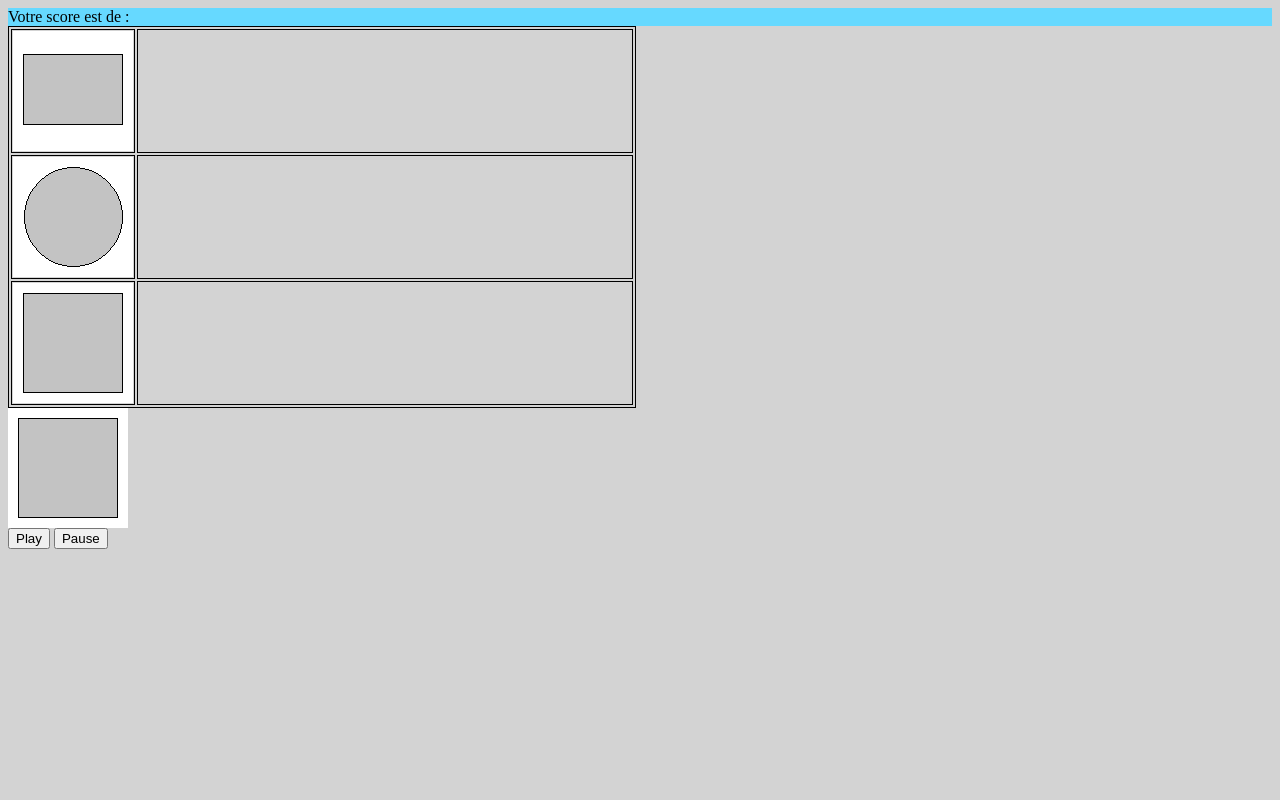
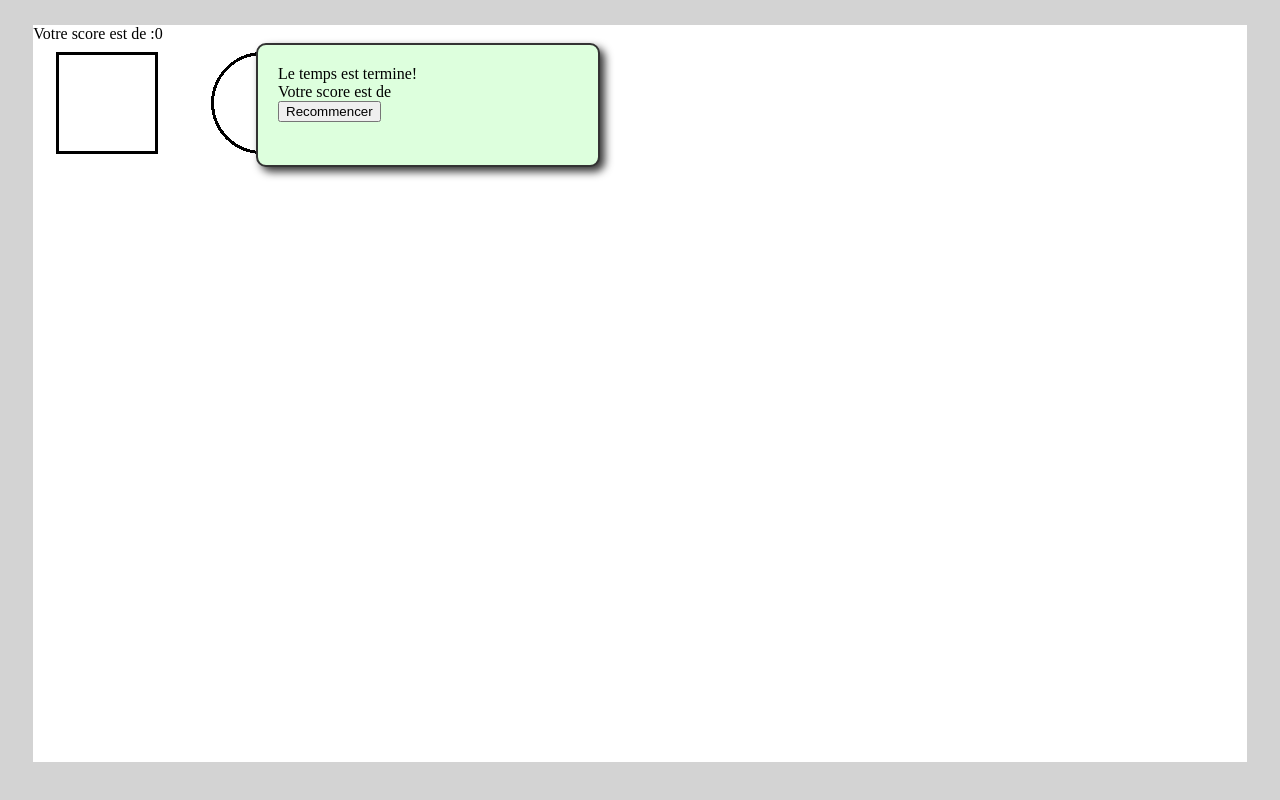
Before and after one commit to SamanMoha/Lapinouss, a PHP site: page /games/Geometry_Shapes/View/GeometryGame.html in a window 1280 px wide. Run offline with PHP 8.4, Linux system fonts and the light colour scheme.

Commit message:
partial integration of Geometry Shapes game

```diff
--- a/games/Geometry_Shapes/Controller/GeometryFormController.js
+++ b/games/Geometry_Shapes/Controller/GeometryFormController.js
@@ -2,18 +2,50 @@ var GeometryFormController = function (pModel) {
     var model = pModel || new GeometryFormModel();
 
     function play_clicked(){
-        console.log($('listgeometric'));
+        $('div#gamehome').hide();
         model.startGameTimer();
+
+        $('.droppable').droppable({
+            accept:".ui-draggable",
+            activeClass:"zone-drop-active",
+            hoverClass:"zone-drop-survolee",
+            drop: handleFigureDrop
+        });
     }
 
     function pause_clicked(){
-        $('pausebutton').val(model.pauseGameTimer());
+        $('div#gamehome').show();
+        $('input#pausebutton').html(model.pauseGameTimer());
+    }
+
+    function handleFigureDrop( event, ui){
+        var responseForm = ui.draggable.data('form');
+        var mainForm = $(this).data('form');
+
+        if(responseForm == mainForm){
+            model.setScore(model.getScore() + 20);
+            $('span#score').html(model.getScore());
+            $(ui.draggable).remove();
+            model.initListGeometric();
+        }else{
+            if(model.getScore() >= 10)
+            model.setScore(model.getScore() - 10);
+            $('span#score').html(model.getScore());
+        }
     }
 
     function init () {
+        $('#endmessage').hide();
         $('#playbutton').click(function(){play_clicked();});
         $('#pausebutton').click(function(){pause_clicked();});
-        //$('#score').val(model.getScore());
+        model.startGameTimer();
+        $('.droppable').droppable({
+            accept:".ui-draggable",
+            activeClass:"zone-drop-active",
+            hoverClass:"zone-drop-survolee",
+            drop: handleFigureDrop
+        });
+        model.initListGeometric();
     }
 
     return {
--- a/games/Geometry_Shapes/Lapinouss.css
+++ b/games/Geometry_Shapes/Lapinouss.css
@@ -1,35 +1,77 @@
 body {
-    background-color:  lightgrey;
-}
-div.displayscore {
-    background-color: #66d9ff;
+    background-color: lightgrey;
 }
 
-table {
-    empty-cells: show;
+div.content {
+    background-color: white;
+    height: 94%;
+    margin-top: 2%;
+    margin-left: 2%;
+    margin-bottom: 2%;
+    margin-right: 2%;
+}
+
+span.droppable{
+    margin: 5px;
+    padding: 10px;
+    height: 200px;
+    width: 200px;
+}
+
+div.listgeometric {
     border: 1px solid black;
 }
 
-td {
-    border: 1px solid black;
+span.zone-drop-active {
+    background-color: dodgerblue;
+    margin: 5px;
+    padding: 10px;
+    height: 200px;
+    width: 200px;
 }
 
-tr {
-    border: 1px solid black;
+span.zone-drop-survolee {
+    background-color: limegreen;
+    margin: 5px;
+    padding: 10px;
+    height: 200px;
+    width: 200px;
 }
 
-td.droppable{
-    width: 80%;
+#endmessage {
+    position: absolute;
+    left: 20%;
+    right: 20%;
+    background: #dfd;
+    width: 300px;
+    height: 80px;
+    z-index: 100;
+
+    border: 2px solid #333;
+    -moz-border-radius: 10px;
+    -webkit-border-radius: 10px;
+    border-radius: 10px;
+    -moz-box-shadow: .3em .3em .5em rgba(0, 0, 0, .8);
+    -webkit-box-shadow: .3em .3em .5em rgba(0, 0, 0, .8);
+    box-shadow: .3em .3em .5em rgba(0, 0, 0, .8);
+    padding: 20px;
 }
 
-div.listgeometrics {
-    border: 1px solid black;
+#gamehome {
+    position: absolute;
+    left: 20%;
+    right: 20%;
+    background: #dfd;
+    width: 600px;
+    height: 450px;
+    z-index: 100;
+
+    border: 2px solid #333;
+    -moz-border-radius: 10px;
+    -webkit-border-radius: 10px;
+    border-radius: 10px;
+    -moz-box-shadow: .3em .3em .5em rgba(0, 0, 0, .8);
+    -webkit-box-shadow: .3em .3em .5em rgba(0, 0, 0, .8);
+    box-shadow: .3em .3em .5em rgba(0, 0, 0, .8);
+    padding: 20px;
 }
-
-.zone-drop-active {
-    background-color: limegreen;
-}
-
-.zone-drop-survolee {
-    background-color: limegreen;
-}
--- a/games/Geometry_Shapes/Model/GeometryFormModel.js
+++ b/games/Geometry_Shapes/Model/GeometryFormModel.js
@@ -5,7 +5,7 @@ var GeometryFormModel = function () {
     var score = 0;
 
     function startGameTimer() {
-        if(gametimer == 0 || gametimer <0){
+        /*if(gametimer == 0 || gametimer <0){
             gametimer = 30;
             countDown();
             updatetimer = setInterval(countDown, 1000);
@@ -19,7 +19,10 @@ var GeometryFormModel = function () {
             if(response == true){
                 gametimer = 30;
             }
-        }
+        }*/
+        gametimer = 30;
+        countDown();
+        updatetimer = setInterval(countDown, 1000);
     }
 
     function pauseGameTimer() {
@@ -38,14 +41,50 @@ var GeometryFormModel = function () {
     function countDown() {
         if(gametimer == 0 && updatetimer != null){
             clearInterval(updatetimer);
+            $('#endscore').html(getScore());
+            $('#endmessage').show();
         }
         setGameTimer(gametimer);
         gametimer -= 1;
     }
 
     function initListGeometric(){
-        console.log($('listgeometric').html());
-        $('listgeometric').html("<img src=\"/Lapinouss/games/Geometry_Shapes/image/carre.png\" draggable=\"true\">");
+        var randomform = Math.floor((Math.random() * 3));
+
+        if(randomform == 0){
+            $('<img/>')
+                .attr('src','/Lapinouss/games/Geometry_Shapes/image/green_square.png')
+                .data( 'form', 'square' )
+                .appendTo( 'div#listgeometric' )
+                .draggable( {
+                    containment: 'div#content',
+                    stack: '#listgeometric div',
+                    cursor: 'move',
+                    revert: true
+                } );
+        }else if(randomform == 1) {
+            $('<img/>')
+                .attr('src','/Lapinouss/games/Geometry_Shapes/image/blue_circle.png')
+                .data( 'form', 'circle' )
+                .appendTo( 'div#listgeometric' )
+                .draggable( {
+                    containment: 'div#content',
+                    stack: '#listgeometric div',
+                    cursor: 'move',
+                    revert: true
+                } );
+        }else if(randomform == 2){
+            $('<img/>')
+                .attr('src','/Lapinouss/games/Geometry_Shapes/image/yellow_star.png')
+                .data( 'form', 'star' )
+                .appendTo( 'div#listgeometric' )
+                .draggable( {
+                    containment: 'div#content',
+                    stack: '#listgeometric div',
+                    cursor: 'move',
+                    revert: true
+                } );
+        }
     }
 
     function getGameTimer() {
@@ -57,16 +96,17 @@ var GeometryFormModel = function () {
     }
 
     function getScore() {
-        return $('#score').html();
+        return score;
     }
 
     function setScore(value) {
-        $('#score').html(value);
+        score = value;
     }
 
     return {
         startGameTimer : startGameTimer,
         pauseGameTimer : pauseGameTimer,
+        initListGeometric : initListGeometric,
         getScore : getScore,
         setScore : setScore,
         countDown : countDown
--- a/games/Geometry_Shapes/View/GeometryGame.html
+++ b/games/Geometry_Shapes/View/GeometryGame.html
@@ -1,9 +1,11 @@
 <html>
     <head>
 
-        <link rel="stylesheet" href="/Lapinouss/games/Geometry_Shapes/Lapinouss.css" type="text/css">
+        <link rel="stylesheet" href="../Lapinouss.css" type="text/css">
 
         <script type="text/javascript" src="/Lapinouss/games/Geometry_Shapes/jquery-2.2.4.min.js"></script>
+        <script src="https://ajax.googleapis.com/ajax/libs/jquery/2.2.2/jquery.min.js"/>
+        <script src="https://ajax.googleapis.com/ajax/libs/jqueryui/1.11.4/jquery-ui.min.js"/>
 
         <script type="text/javascript" src="/Lapinouss/games/Geometry_Shapes/Controller/GeometryFormController.js"></script>
         <script type="text/javascript" src="/Lapinouss/games/Geometry_Shapes/Model/GeometryFormModel.js"></script>
@@ -16,29 +18,46 @@
     </head>
 
     <body>
-        <div id="gametimer">
+        <div class="content" >
+            <div class="aheader">
+                <span id="gametimer"></span>
+                <span class="displayscore">
+                    Votre score est de :<span id="score">0</span>
+                </span>
+            </div>
+            <div id="endmessage">
+                Le temps est termine!<br>
+                Votre score est de <span id="endscore"></span><br>
+                <input type="button" id="buttonretry" value="Recommencer" />
+            </div>
+            <!--<div id="gamehome">
+                <span class="rules">
+                    Age conseille: 3ans<br>
+                    Regles:<br>
+                    <p>
+                        l objectif est de regrouper les differentes formes par type, c est a dire les carre avec les carrees etc ...
+                        On verras bien la place que ça prend okay au pire Blablabla
+                    </p>
+                </span>
+                <span class="menu">
+                    <input type="button" id="playbutton" value="Play"/>
+                    <br>
+                    <input type="button" id="scorebutton" value="Score"/>
+                </span>
+            </div>-->
+            <div>
+                <span class="droppable" data-form="square">
+                    <img src="/Lapinouss/games/Geometry_Shapes/image/square.png"/>
+                </span>
+                <span class="droppable" data-form="circle">
+                    <img src="/Lapinouss/games/Geometry_Shapes/image/circle.png"/>
+                </span>
+                <span class="droppable" data-form="star">
+                    <img src="/Lapinouss/games/Geometry_Shapes/image/star.png"/>
+                </span>
+            </div>
+            <div id="listgeometric"></div>
+            <!--<input type="button" id="pausebutton" value="Pause"/>-->
         </div>
-        <div class="displayscore">
-            Votre score est de :<div id="score"></div></div>
-        <table>
-            <tr class="rectangle">
-                <td><input type="image" id="main" src="/Lapinouss/games/Geometry_Shapes/image/rectangle.png" /></td>
-                <td class="droppable"></td>
-            </tr>
-            <tr class="rond">
-                <td><input type="image" id="main" src="/Lapinouss/games/Geometry_Shapes/image/rond.png"/></td>
-                <td class="droppable"></td>
-            </tr>
-            <tr class="carre">
-                <td><input type="image" id="main" src="/Lapinouss/games/Geometry_Shapes/image/carre.png"/></td>
-                <td class="droppable"></td>
-            </tr>
-        </table>
-        <div id="listgeometric">
-            <img src="/Lapinouss/games/Geometry_Shapes/image/carre.png" draggable="true" />
-        </div>
-        <input type="button" id="playbutton" value="Play"/>
-        <input type="button" id="pausebutton" value="Pause"/>
     </body>
-
 </html>
--- a/games/Geometry_Shapes/View/ScoreGame.html
+++ b/games/Geometry_Shapes/View/ScoreGame.html
@@ -1,6 +1,6 @@
 <html>
     <head>
-        <link rel="stylesheet" type="text/css" href="/Lapinouss/games/Geometry_Shapes/Lapinouss.css" >
+        <link rel="stylesheet" type="text/css" href="../Lapinouss.css" >
     </head>
     <body>
     <div class="score">
```
Also changed, not shown: games/Geometry_Shapes/image/blue_circle.png (added), games/Geometry_Shapes/image/carre.png (deleted), games/Geometry_Shapes/image/circle.png (added), games/Geometry_Shapes/image/green_square.png (added), games/Geometry_Shapes/image/rectangle.png (deleted), games/Geometry_Shapes/image/rond.png (deleted), games/Geometry_Shapes/image/square.png (added), games/Geometry_Shapes/image/star.png (added), games/Geometry_Shapes/image/yellow_star.png (added).
